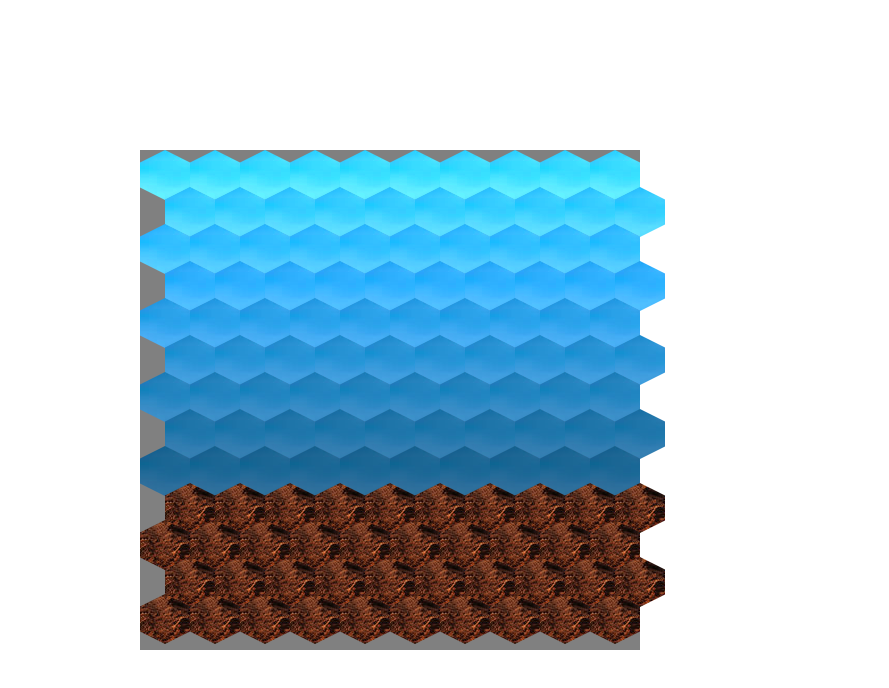
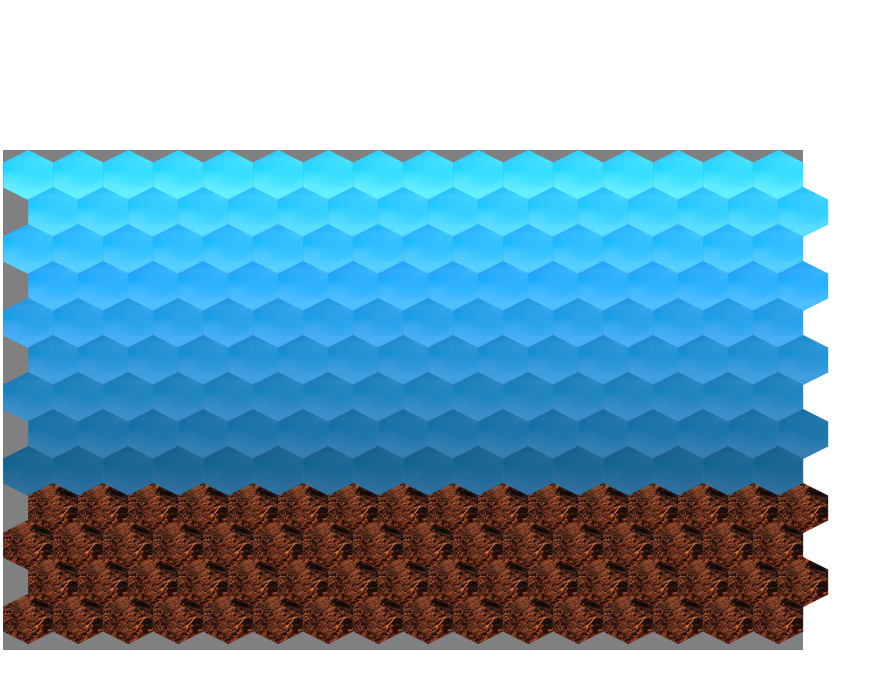
Before and after one commit to mullerow/PLANTAS-Vue, a Vue app: page / in a window 1280 px wide. Shown: the top 688 px of the page, without its empty margins (0-889 px from the left). Built offline with nearby package versions, Linux system fonts and the light colour scheme.

Commit message:
chore: gameboard changed

```diff
--- a/src/assets/main.css
+++ b/src/assets/main.css
@@ -30,6 +30,6 @@ a,
   #app {
     display: grid;
     grid-template-columns: 1fr 1fr;
-    padding: 0 2rem;
+    padding: 0 0.2rem;
   }
 }
--- a/src/components/HexagonTile.vue
+++ b/src/components/HexagonTile.vue
@@ -79,7 +79,7 @@ export default {
 .gameboard-container {
   display: flex;
   flex-wrap: wrap;
-  width: 500px;
+  width: 800px;
   height: 500px;
   position: relative;
   background-color: gray;
@@ -90,7 +90,7 @@ export default {
   background-color: #00524e;
   text-align: start;
   position: absolute;
-  left: 550px;
+  left: 800px;
   border: 2px solid black;
   border-radius: 5px;
   color: wheat;
--- a/src/stores/store.js
+++ b/src/stores/store.js
@@ -5,7 +5,7 @@ export const storeData = defineStore('store', {
   state: () => ({
     playgroundData: {
       hexagonData: [],
-      amountColumns: 10,
+      amountColumns: 16,
       amountRows: 13
     }
   }),
```
